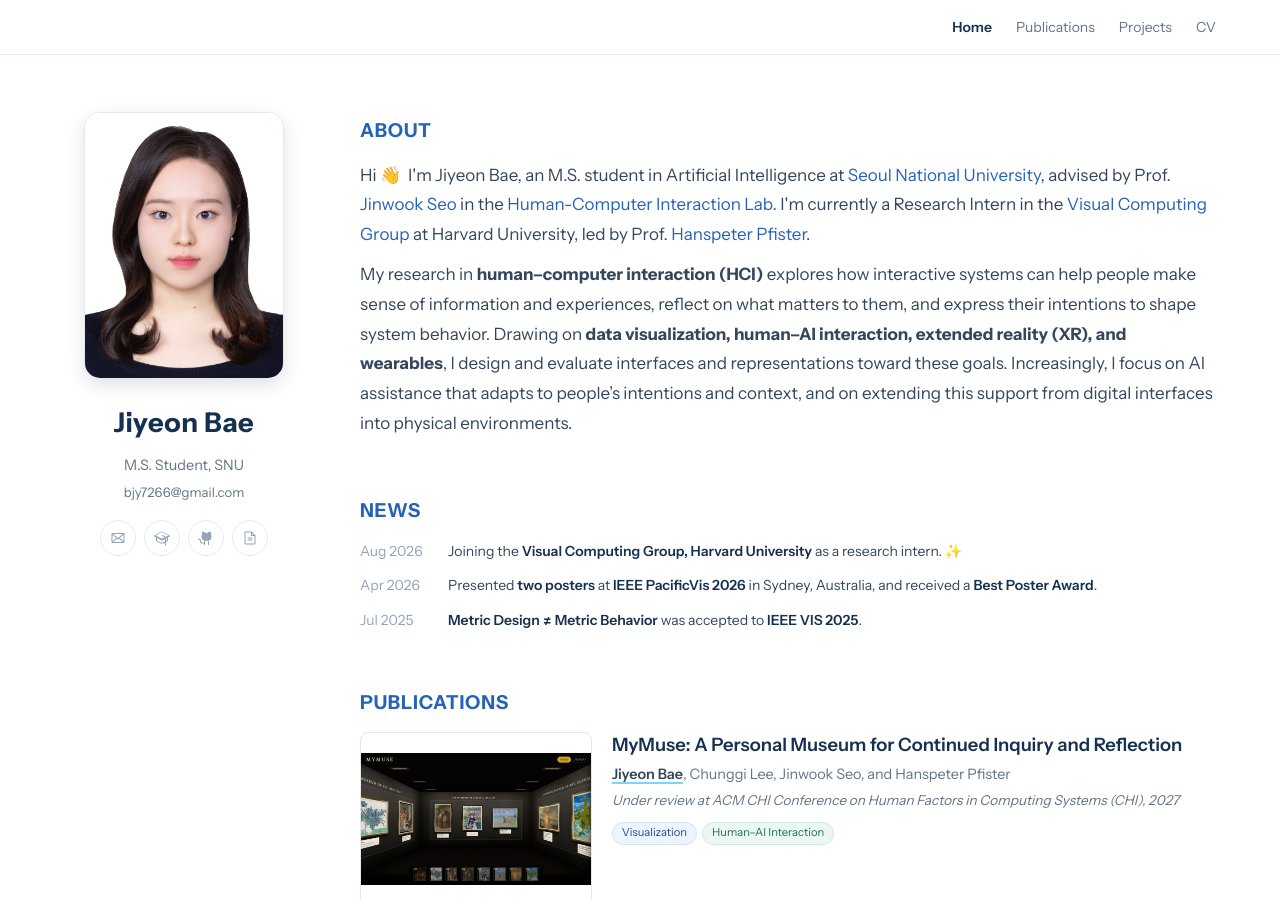
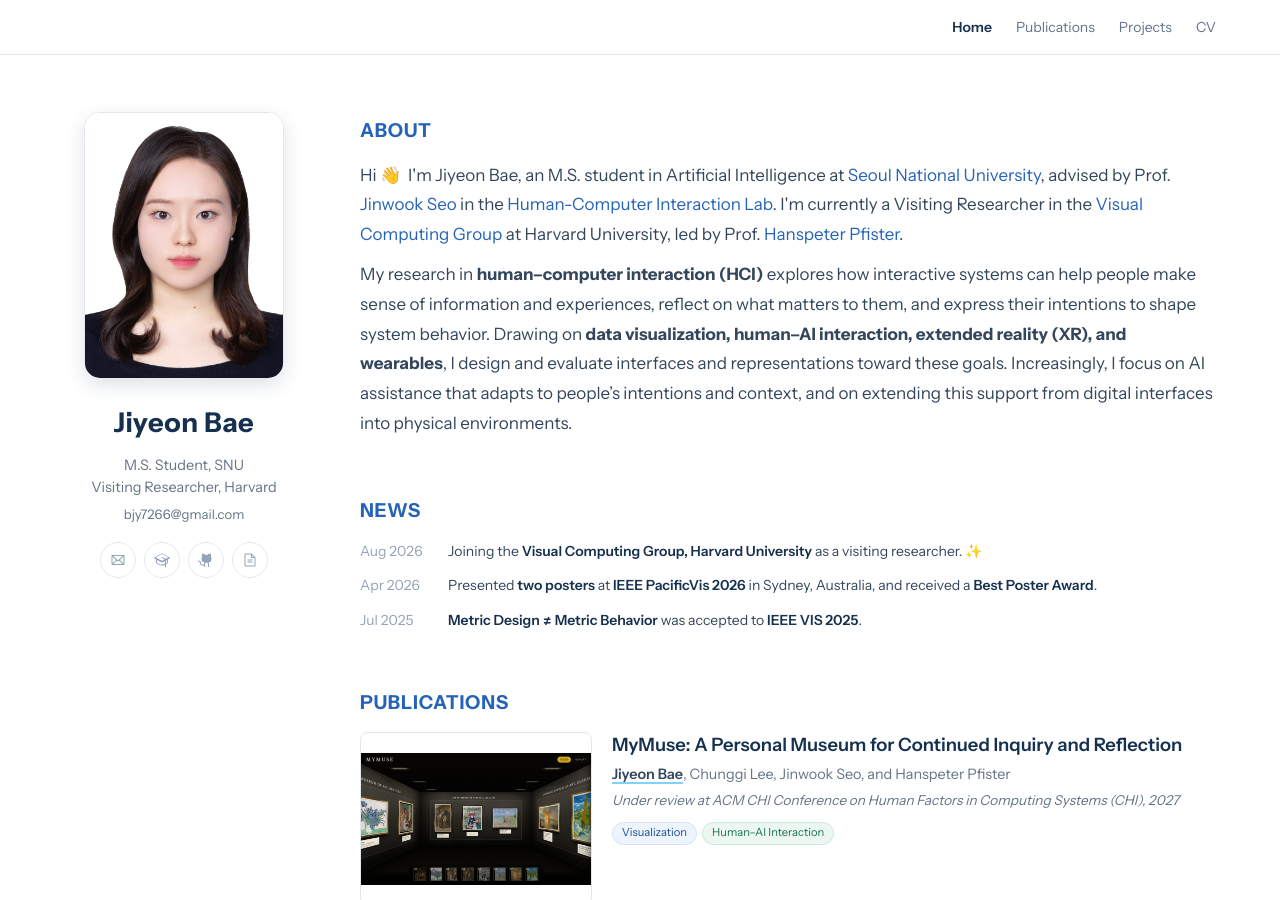
Before and after one commit to JiyeonBae/jiyeonbae.github.io, a Jekyll site: the page built from index.md, in a window 1280 px wide and 900 px high. Built offline with Jekyll 4.4.1, drawn with Linux system fonts in a browser that asks for light colours; some of the changed text lies outside the part shown.

Commit message:
Use Visiting Researcher for Harvard role; show it in sidebar; update CV
Co-Authored-By: Claude Opus 5.5 <noreply@anthropic.com>

```diff
--- a/_layouts/default.html
+++ b/_layouts/default.html
@@ -33,6 +33,7 @@
           <h1 class="hero-name">Jiyeon Bae</h1>
           <div class="sidebar-meta">
             <p>M.S. Student, SNU</p>
+            <p>Visiting Researcher, Harvard</p>
             <p class="sidebar-email"><a href="mailto:bjy7266@gmail.com">bjy7266@gmail.com</a></p>
           </div>
           <div class="hero-icons">
--- a/index.md
+++ b/index.md
@@ -6,7 +6,7 @@ title: Jiyeon Bae
   <section class="block">
     <h2 class="block-title">About</h2>
     <div class="hero-bio">
-      <p>Hi 👋&nbsp; I'm Jiyeon Bae, an M.S. student in Artificial Intelligence at <a href="https://www.snu.ac.kr/">Seoul National University</a>, advised by Prof. <a href="https://hcil.snu.ac.kr/people/jinwook-seo">Jinwook Seo</a> in the <a href="https://hcil.snu.ac.kr/">Human-Computer Interaction Lab</a>. I'm currently a Research Intern in the <a href="https://vcg.seas.harvard.edu/">Visual Computing Group</a> at Harvard University, led by Prof. <a href="https://seas.harvard.edu/person/hanspeter-pfister">Hanspeter Pfister</a>.</p>
+      <p>Hi 👋&nbsp; I'm Jiyeon Bae, an M.S. student in Artificial Intelligence at <a href="https://www.snu.ac.kr/">Seoul National University</a>, advised by Prof. <a href="https://hcil.snu.ac.kr/people/jinwook-seo">Jinwook Seo</a> in the <a href="https://hcil.snu.ac.kr/">Human-Computer Interaction Lab</a>. I'm currently a Visiting Researcher in the <a href="https://vcg.seas.harvard.edu/">Visual Computing Group</a> at Harvard University, led by Prof. <a href="https://seas.harvard.edu/person/hanspeter-pfister">Hanspeter Pfister</a>.</p>
       <p>My research in <strong>human&ndash;computer interaction (HCI)</strong> explores how interactive systems can help people make sense of information and experiences, reflect on what matters to them, and express their intentions to shape system behavior. Drawing on <strong>data visualization, human&ndash;AI interaction, extended reality (XR), and wearables</strong>, I design and evaluate interfaces and representations toward these goals. Increasingly, I focus on AI assistance that adapts to people&rsquo;s intentions and context, and on extending this support from digital interfaces into physical environments.</p>
     </div>
   </section>
@@ -16,7 +16,7 @@ title: Jiyeon Bae
     <div class="news">
       <div class="news-item">
         <p class="news-date">Aug 2026</p>
-        <p class="news-text">Joining the <span class="b">Visual Computing Group, Harvard University</span> as a research intern. ✨</p>
+        <p class="news-text">Joining the <span class="b">Visual Computing Group, Harvard University</span> as a visiting researcher. ✨</p>
       </div>
       <div class="news-item">
         <p class="news-date">Apr 2026</p>
@@ -137,7 +137,7 @@ title: Jiyeon Bae
     <div class="tl">
       <div class="tl-item">
         <div class="tl-main">
-          <p class="tl-title">Research Intern</p>
+          <p class="tl-title">Visiting Researcher</p>
           <p class="tl-sub"><a href="https://vcg.seas.harvard.edu/">Visual Computing Group</a>, <span class="tl-org">Harvard University</span> &middot; Advisor: Prof. <a href="https://seas.harvard.edu/person/hanspeter-pfister">Hanspeter Pfister</a></p>
         </div>
         <p class="tl-date">Aug 2026 &ndash; Present</p>
```
Also changed, not shown: 1 other file.
